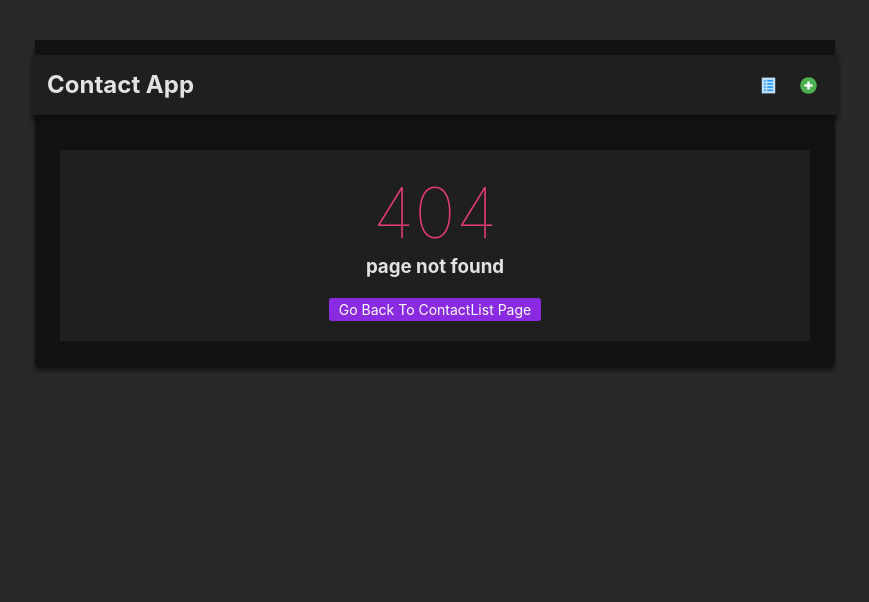
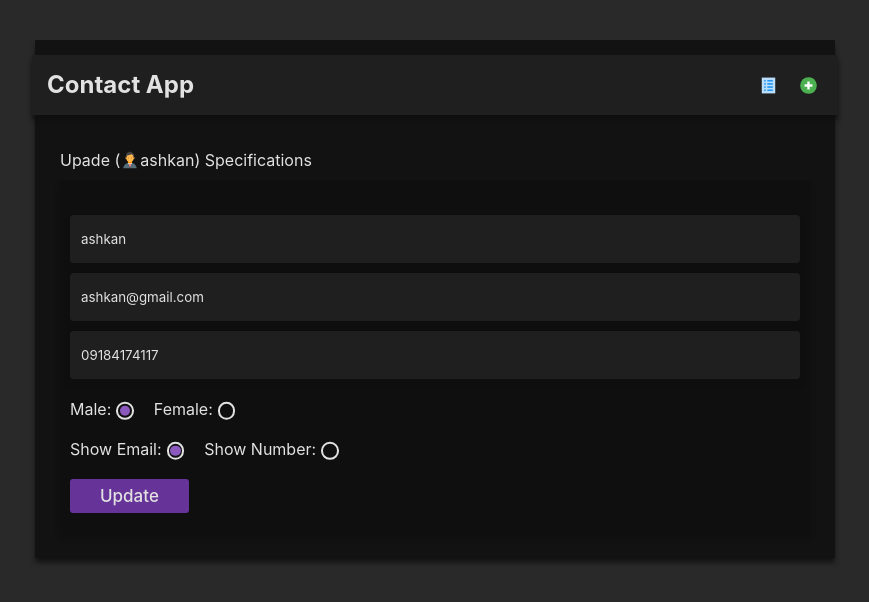
Before and after one commit to AshkanAhmady/contactList---react.js, a React (Create React App) app: page /edit/1 in a window 1280 px wide. Before the commit this address had no page. Shown: the top 602 px of the page, without its empty margins (205-1074 px from the left). Built offline with nearby package versions, Linux system fonts and the light colour scheme; data requests are answered from the project's data file.

Commit message:
add EditPage and update contact info

```diff
--- a/data/db.json
+++ b/data/db.json
@@ -4,7 +4,17 @@
       "name": "ashkan",
       "email": "ashkan@gmail.com",
       "gender": "male",
-      "id": 1649709181078
+      "phone": "09184174117",
+      "emailPhoneShow": "email",
+      "id": 1
+    },
+    {
+      "name": "خجیجه",
+      "email": "khaje@gmail.com",
+      "gender": "female",
+      "phone": "09188888888",
+      "emailPhoneShow": "phone",
+      "id": 2
     }
   ]
 }
--- a/package.json
+++ b/package.json
@@ -3,9 +3,7 @@
   "version": "0.1.0",
   "private": true,
   "dependencies": {
-    "@testing-library/jest-dom": "^5.16.4",
-    "@testing-library/react": "^12.1.4",
-    "@testing-library/user-event": "^13.5.0",
+    "@tippyjs/react": "^4.2.6",
     "axios": "^0.26.1",
     "json-server": "^0.17.0",
     "lodash": "^4.17.21",
--- a/src/Conponents/Contact.js
+++ b/src/Conponents/Contact.js
@@ -1,6 +1,8 @@
 import { FcBusinessman, FcBusinesswoman } from "react-icons/fc";
 import { FaTrashAlt, FaEllipsisV } from "react-icons/fa";
 import { Link } from "react-router-dom";
+import Tippy from "@tippyjs/react";
+import "tippy.js/dist/tippy.css";
 
 const Contact = ({ contact, onDelete }) => {
   return (
@@ -15,18 +17,27 @@ const Contact = ({ contact, onDelete }) => {
         </div>
         <div className="name_email">
           <h3>{contact.name}</h3>
-          <span>{contact.email}</span>
+          {contact.emailPhoneShow == "email" ? (
+            <span>{contact.email}</span>
+          ) : (
+            <span>{contact.phone}</span>
+          )}
         </div>
       </div>
       <div className="options">
         <Link
-          className="singleContactLink"
+          className="edit"
+          // static => send data to another Route
           to={{
-            pathname: `/contact/${contact.id}`,
+            pathname: `/edit/${contact.id}`,
             state: { contact: contact },
           }}
         >
-          <FaEllipsisV className="moreIcon" />
+          <Tippy content="Edit Contact">
+            <div>
+              <FaEllipsisV className="moreIcon" />
+            </div>
+          </Tippy>
         </Link>
         <FaTrashAlt onClick={onDelete} className="icon" />
       </div>
--- a/src/Pages/AddContactPage.js
+++ b/src/Pages/AddContactPage.js
@@ -3,11 +3,13 @@ import { toast } from "react-toastify";
 import { addRequest } from "../Services/HttpRequestMethods";
 
 const AddContact = ({ history }) => {
-  const [contact, setContact] = useState({ name: "", email: "", gender: "" });
-
-  // use this ref for reset radios
-  const maleRef = useRef();
-  const famaleRef = useRef();
+  const [contact, setContact] = useState({
+    name: "",
+    email: "",
+    gender: "",
+    phone: 0,
+    emailPhoneShow: "email",
+  });
 
   const changeHandler = (e) => {
     setContact({ ...contact, [e.target.name]: e.target.value });
@@ -19,18 +21,16 @@ const AddContact = ({ history }) => {
 
     // reset form
     setContact({ name: "", email: "", gender: "" });
-    maleRef.current.checked = false;
-    famaleRef.current.checked = false;
   };
 
   //   create contact
   const addContactHandler = (contact) => {
-    addRequest({ ...contact, id: new Date().getTime() })
+    addRequest(contact)
       .then(() => {
         toast.success("New Contact Added 👌");
         history.push("/");
       })
-      .catch((error) => toast.error(error));
+      .catch((error) => toast.error(error.message));
   };
 
   return (
@@ -64,7 +64,6 @@ const AddContact = ({ history }) => {
             name="gender"
             value="male"
             id="male"
-            ref={maleRef}
           />
           <label htmlFor="female">Female:</label>
           <input
@@ -74,7 +73,6 @@ const AddContact = ({ history }) => {
             name="gender"
             value="female"
             id="female"
-            ref={famaleRef}
           />
         </div>
         <button type="submit">Add</button>
--- a/src/Pages/ContactListPage.js
+++ b/src/Pages/ContactListPage.js
@@ -25,7 +25,7 @@ const ContactListPage = () => {
       setContacts(sortedContacts);
       toast.success("Contact Deleted 👌");
     } catch (error) {
-      console.log(error);
+      toast.error(error.message);
     }
   };
 
@@ -38,7 +38,9 @@ const ContactListPage = () => {
         setContacts(sortedContacts);
         setSort(sort);
       })
-      .catch((error) => console.log(error));
+      .catch((error) => {
+        toast.error(error.message);
+      });
   };
 
   // render elements
--- /dev/null
+++ b/src/Pages/EditPage.js
@@ -0,0 +1,151 @@
+import { toast } from "react-toastify";
+import { useState, useEffect } from "react";
+import {
+  getSingleRequest,
+  updateRequest,
+} from "../Services/HttpRequestMethods";
+import { FcBusinessman, FcBusinesswoman } from "react-icons/fc";
+
+const SingleContactPage = (props) => {
+  const [edit, setEdit] = useState({
+    name: "",
+    email: "",
+    gender: "",
+    phone: 0,
+    emailPhoneShow: "email",
+  });
+
+  // get current contact
+  useEffect(() => {
+    const fetchContact = async () => {
+      try {
+        const { data } = await getSingleRequest(props.match.params.id);
+        setEdit(data);
+      } catch (error) {
+        toast.error(error.message);
+      }
+    };
+
+    fetchContact();
+  }, []);
+
+  const changeHandler = (e) => {
+    setEdit({ ...edit, [e.target.name]: e.target.value });
+  };
+
+  const submitHandler = (e) => {
+    e.preventDefault();
+    if (edit.phone.length !== 11) {
+      toast.error("you should enter valid phone number");
+      return;
+    }
+
+    updateContactHandler(edit);
+    setEdit({
+      name: "",
+      email: "",
+      gender: "",
+      phone: 0,
+      emailPhoneShow: "email",
+    });
+  };
+
+  // update contact
+  const updateContactHandler = (edit) => {
+    updateRequest(props.match.params.id, edit)
+      .then(() => {
+        toast.success("Contact Was Updated 👌");
+        props.history.push("/");
+      })
+      .catch((error) => toast.error(error.message));
+  };
+
+  return (
+    <div className="updateContact">
+      <span className="update_text">
+        Upade (
+        {edit.gender == "male" ? (
+          <FcBusinessman className="icon" />
+        ) : (
+          <FcBusinesswoman className="icon" />
+        )}
+        {edit.name}) Specifications
+      </span>
+      <form onSubmit={submitHandler}>
+        <div className="specifications">
+          <input
+            required
+            placeholder="Name..."
+            name="name"
+            type="text"
+            value={edit.name}
+            onChange={changeHandler}
+          />
+          <input
+            required
+            placeholder="Email..."
+            name="email"
+            type="email"
+            value={edit.email}
+            onChange={changeHandler}
+          />
+          <input
+            required
+            placeholder="Phone Number..."
+            name="phone"
+            type="number"
+            value={edit.phone}
+            onChange={changeHandler}
+          />
+        </div>
+        <div className="gender">
+          <label htmlFor="male">Male:</label>
+          <input
+            required
+            onChange={changeHandler}
+            type="radio"
+            name="gender"
+            checked={edit.gender === "male"}
+            value="male"
+            id="male"
+          />
+          <label htmlFor="female">Female:</label>
+          <input
+            required
+            onChange={changeHandler}
+            type="radio"
+            name="gender"
+            checked={edit.gender === "female"}
+            value="female"
+            id="female"
+          />
+        </div>
+        <div className="email_phone_show">
+          <label htmlFor="email">Show Email:</label>
+          <input
+            required
+            onChange={changeHandler}
+            type="radio"
+            name="emailPhoneShow"
+            checked={edit.emailPhoneShow == "email"}
+            value="email"
+            id="email"
+          />
+          <label htmlFor="phone">Show Number:</label>
+          <input
+            required
+            onChange={changeHandler}
+            type="radio"
+            name="emailPhoneShow"
+            checked={edit.emailPhoneShow == "phone"}
+            value="phone"
+            id="phone"
+          />
+        </div>
+        <button type="submit">Update</button>
+      </form>
+    </div>
+  );
+};
+
+export default SingleContactPage;
--- a/src/Pages/SingleContactPage.js
+++ /dev/null
@@ -1,16 +0,0 @@
-import { toast } from "react-toastify";
-
-const SingleContactPage = ({ location, history }) => {
-  // redirection
-  if (!location.state) {
-    history.push("/");
-    toast.error("you sould go to this URL with 'option' button 😡");
-    return;
-  }
-
-  let { contact } = location.state;
-
-  return <div>{contact.name}</div>;
-};
-
-export default SingleContactPage;
--- a/src/Services/HttpRequestMethods.js
+++ b/src/Services/HttpRequestMethods.js
@@ -4,4 +4,6 @@ axios.defaults.baseURL = "http://localhost:3001/contacts/";
 
 export const deleteRequest = (id) => axios.delete(`${id}`);
 export const getRequest = () => axios.get();
+export const getSingleRequest = (id) => axios.get(`${id}`);
 export const addRequest = (contact) => axios.post("", contact);
+export const updateRequest = (id, contact) => axios.put(`${id}`, contact);
--- a/src/index.css
+++ b/src/index.css
@@ -87,7 +87,8 @@ body {
   font-size: 19px;
 }
 
-.newContact {
+.newContact,
+.updateContact {
   width: 100%;
   display: flex;
   flex-direction: column;
@@ -95,27 +96,41 @@ body {
   justify-content: flex-start;
 }
 
-.newContact span {
+.newContact span,
+.updateContact span.update_text {
   align-self: flex-start;
   margin-bottom: 10px;
   user-select: none;
+  display: flex;
+  align-items: flex-end;
 }
 
-.newContact form {
+.updateContact span.update_text .icon {
+  font-size: 20px;
+}
+
+.newContact form,
+.updateContact form {
   box-shadow: 0px 5px 5px 0.1px #0f0f0f;
   width: 100%;
   background-color: #0f0f0f;
   padding: 20px 10px;
 }
 
-.newContact form .specifications {
+.newContact form .specifications,
+.updateContact form .specifications {
   margin-top: 10px;
   width: 100%;
   display: flex;
   justify-content: space-between;
 }
 
-.newContact form .specifications input {
+.updateContact form .specifications {
+  flex-direction: column;
+}
+
+.newContact form .specifications input,
+.updateContact form .specifications input {
   box-shadow: 0px 5px 5px 0.1px #0f0f0f;
   width: 48%;
   border: none;
@@ -129,16 +144,35 @@ body {
   transition: 0.3s;
 }
 
-.newContact form .specifications input:focus {
+.updateContact form .specifications input {
+  width: 100%;
+  margin: 5px 0;
+}
+
+input::-webkit-outer-spin-button,
+input::-webkit-inner-spin-button {
+  -webkit-appearance: none;
+  margin: 0;
+}
+
+/* Firefox */
+input[type="number"] {
+  -moz-appearance: textfield;
+}
+
+.newContact form .specifications input:focus,
+.updateContact form .specifications input:focus {
   border: 1px solid #000;
 }
 
-.newContact form .specifications input::placeholder {
+.newContact form .specifications input::placeholder,
+.updateContact form .specifications input::placeholder {
   color: #9e9e9e;
   font-weight: lighter;
 }
 
-.newContact form button {
+.newContact form button,
+.updateContact form button {
   background-color: #663399;
   color: #e2e2e2;
   font-weight: 500;
@@ -151,12 +185,16 @@ body {
   /* transition: 0.3s; */
 }
 
-.newContact form button:hover {
+.newContact form button:hover,
+.updateContact form button:hover {
   box-shadow: 0px 5px 5px 0.1px #0f0f0f;
   transform: scale(1.02);
 }
 
-.newContact .gender {
+.newContact .gender,
+.newContact .email_phone_show,
+.updateContact .gender,
+.updateContact .email_phone_show {
   width: 100%;
   display: flex;
   justify-content: flex-start;
@@ -165,16 +203,24 @@ body {
   margin-top: 10px;
 }
 
-.newContact form .gender label {
+.newContact form .gender label,
+.newContact form .email_phone_show label,
+.updateContact form .gender label,
+.updateContact form .email_phone_show label {
   cursor: pointer;
 }
 
-.newContact .gender input {
+.newContact .gender input,
+.newContact .email_phone_show input,
+.updateContact .gender input,
+.updateContact .email_phone_show input {
   margin: 4px 20px 0 5px;
   cursor: pointer;
 }
 
-.newContact .gender input[type="radio"] {
+.newContact .gender input[type="radio"],
+.updateContact .gender input[type="radio"],
+.updateContact .email_phone_show input[type="radio"] {
   display: grid;
   place-content: center;
   -webkit-appearance: none;
@@ -190,7 +236,9 @@ body {
   transform: translateY(-0.075em);
 }
 
-.newContact .gender input[type="radio"]::before {
+.newContact .gender input[type="radio"]::before,
+.updateContact .gender input[type="radio"]::before,
+.updateContact .email_phone_show input[type="radio"]::before {
   content: "";
   width: 0.65em;
   height: 0.65em;
@@ -201,7 +249,9 @@ body {
   background-color: #8b58be;
 }
 
-.newContact .gender input[type="radio"]:checked::before {
+.newContact .gender input[type="radio"]:checked::before,
+.updateContact .gender input[type="radio"]:checked::before,
+.updateContact .email_phone_show input[type="radio"]:checked::before {
   transform: scale(1);
 }
 
@@ -278,6 +328,8 @@ body {
 
 .single_contact .options {
   margin-right: 5px;
+  display: flex;
+  align-items: center;
 }
 
 .single_contact .options .icon {
@@ -291,7 +343,7 @@ body {
   margin-right: 10px;
 }
 
-.single_contact .options a.singleContactLink {
+.single_contact .options a.edit {
   color: #e2e2e2;
 }
 
--- a/src/routes.js
+++ b/src/routes.js
@@ -1,10 +1,10 @@
 import AddContactPage from "./Pages/AddContactPage";
 import ContactListPage from "./Pages/ContactListPage";
 import NotFound from "./Pages/NotFound";
-import SingleContactPage from "./Pages/SingleContactPage";
+import EditPage from "./Pages/EditPage";
 
 const routes = [
-  { path: "/contact/:id", component: SingleContactPage },
+  { path: "/edit/:id", component: EditPage },
   { path: "/add-contact", component: AddContactPage },
   { path: "/", component: ContactListPage, exact: true },
   { component: NotFound },
```
Also changed, not shown: 1 other file (tests, documents, lock files or other folders).
